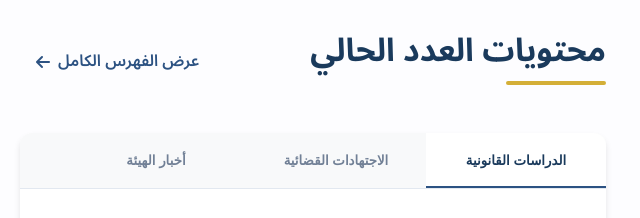
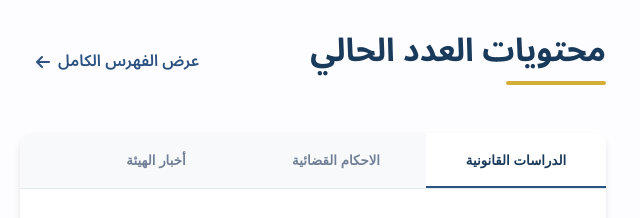
Before and after one commit to Hesham-1902/magala, a plain HTML site: page index.html in a window 1280 px wide. Shown: the part 1940-2158 px from the top of the page, 347-987 px from the left. Drawn offline with Linux system fonts and the light colour scheme.

Commit message:
Update index.html

```diff
--- a/index.html
+++ b/index.html
@@ -237,7 +237,7 @@
                                 <div class="content-tabs">
                                     <div class="tab-headers">
                                         <button class="tab-header active" data-tab="studies">الدراسات القانونية</button>
-                                        <button class="tab-header" data-tab="judgements">الاجتهادات القضائية</button>
+                                        <button class="tab-header" data-tab="judgements">الاحكام القضائية</button>
                                         <button class="tab-header" data-tab="news">أخبار الهيئة</button>
                                         <button class="tab-header" data-tab="opinions">مقالات الرأي</button>
                                     </div>
```
